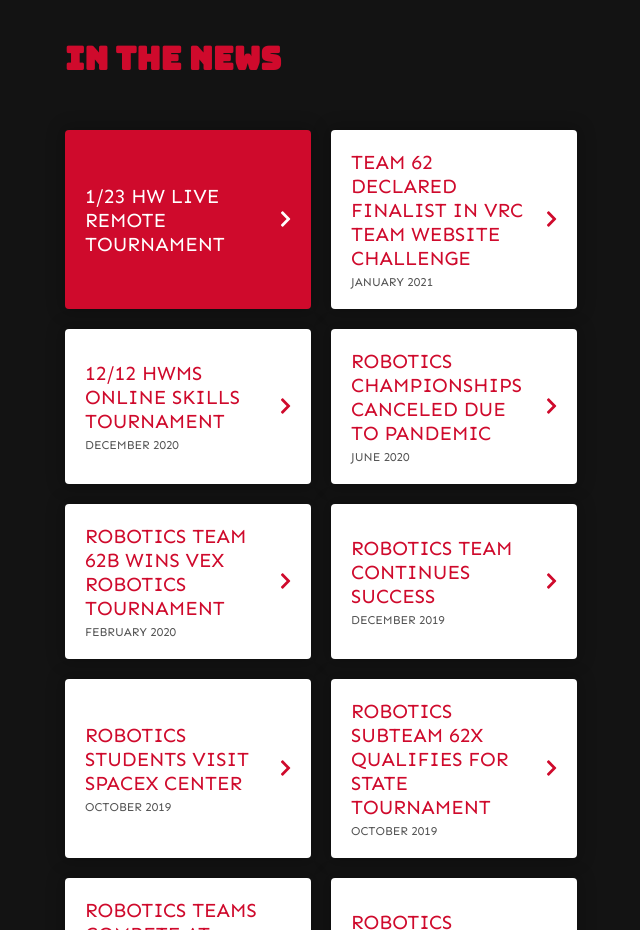
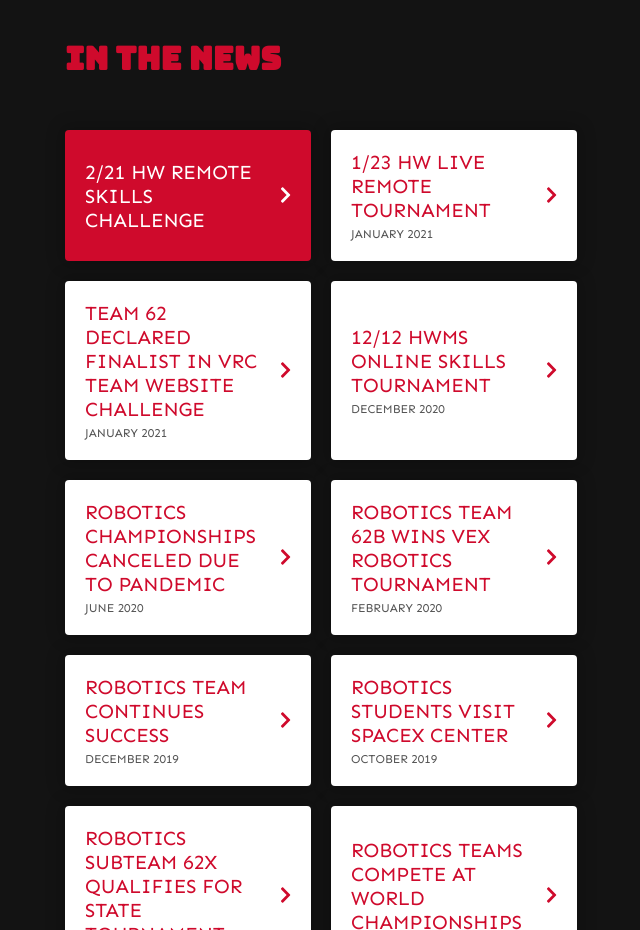
Before and after one commit to ericyoondotcom/62RoboticsWebpage, a React (Create React App) app in the folder web/: page / in a window 1280 px wide. Shown: the part 5080-6010 px from the top of the page, without its empty margins (319-959 px from the left). Built offline with nearby package versions, Linux system fonts and the light colour scheme.

Commit message:
Add news link

```diff
--- a/web/src/components/News.js
+++ b/web/src/components/News.js
@@ -3,9 +3,14 @@
 
 const LINKS = [
     {
+        text: "2/21 HW Remote Skills Challenge",
+        url: "https://www.robotevents.com/robot-competitions/vex-robotics-competition/RE-VRC-21-3544.html",
+        highlighted: true
+    },
+    {
         text: "1/23 HW Live Remote Tournament",
-        url: "https://www.robotevents.com/robot-competitions/vex-robotics-competition/RE-VRC-20-3075.html",
-        highlighted: true
+        subtitle: "January 2021",
+        url: "https://www.robotevents.com/robot-competitions/vex-robotics-competition/RE-VRC-20-3075.html"
     },
     {
         text: "Team 62 Declared Finalist in VRC Team Website Challenge",
```
